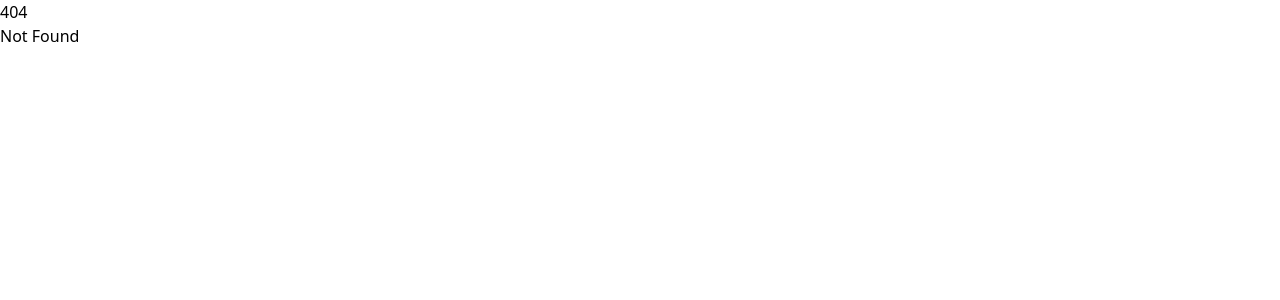
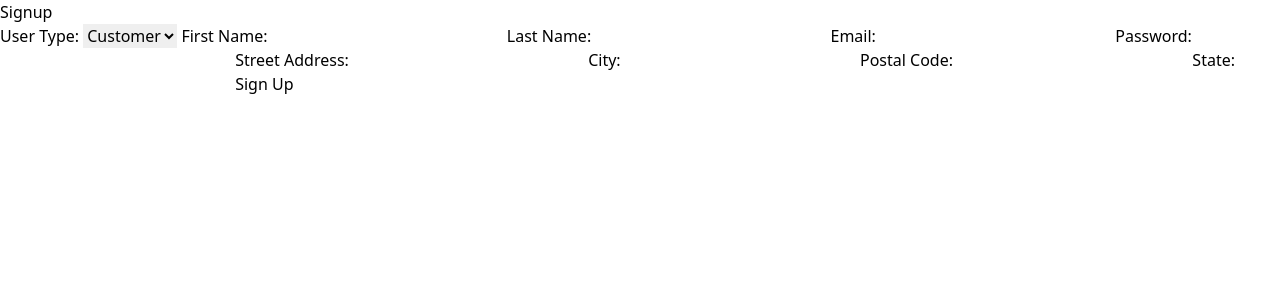
Before and after one commit to CozyWear/frontend, a SvelteKit app: page /register in a window 1280 px wide. Before the commit this address had no page. Shown: the top 300 px of the page. Built offline with nearby package versions, Linux system fonts and the light colour scheme.

Commit message:
Basic Login and Register

```diff
--- /dev/null
+++ b/src/lib/constants.ts
@@ -0,0 +1 @@
+export const api_url = "http://localhost:8000";
--- a/src/routes/+page.svelte
+++ b/src/routes/+page.svelte
@@ -1,40 +1,5 @@
 <script lang="ts">
-	import { goto } from '$app/navigation';
-
-	function gotoMerchant() {
-		goto('/merchant/');
-	}
-
-	function gotoTailor() {
-		goto('/tailor/');
-	}
 </script>
 
-<svelte:head>
-	<title>choosing</title>
-</svelte:head>
-
-<article>
-	<header>
-		<p>Who are you?</p>
-	</header>
-	<main>
-		<button on:click={gotoMerchant} class="contrast">Merchant</button>
-		<button on:click={gotoTailor} class="contrast">Tailor</button>
-	</main>
-</article>
-
 <style>
-	p {
-		font-size: 3rem;
-		text-align: center;
-	}
-
-	button {
-		font-size: 5rem;
-		text-align: center;
-		font-family: Arial, Helvetica, sans-serif;
-		width: 80%;
-		margin: 0% 10% 10% 5%;
-	}
 </style>
--- /dev/null
+++ b/src/routes/login/+page.svelte
@@ -0,0 +1,51 @@
+<script lang="ts">
+	import { api_url } from '$lib/constants';
+
+	let email: string;
+	let password: string;
+	let usertype: string;
+
+	async function handleSubmit() {
+		const formData = {
+			email,
+			password,
+			usertype: parseInt(usertype)
+		};
+
+		try {
+			const response = await fetch(`${api_url}/accounts/login`, {
+				method: 'POST',
+				headers: {
+					'Content-Type': 'application/json'
+				},
+				body: JSON.stringify(formData)
+			});
+
+			if (response.ok) {
+				console.log('Login Successful');
+			} else {
+				console.log('Invalid Email/Password/User Type');
+				console.log(response);
+			}
+		} catch (error) {
+			console.error('Error logging in:', error);
+		}
+	}
+</script>
+
+<form on:submit|preventDefault={handleSubmit}>
+	<label for="email">Email:</label>
+	<input type="email" id="email" bind:value={email} required />
+
+	<label for="password">Password:</label>
+	<input type="password" id="password" bind:value={password} required />
+
+	<label for="userType">User Type:</label>
+	<select id="userType" bind:value={usertype}>
+		<option value="0">Customer</option>
+		<option value="1">Merchant</option>
+		<option value="2">Tailor</option>
+	</select>
+
+	<button type="submit">Login</button>
+</form>
--- a/src/routes/merchant/+page.svelte
+++ /dev/null
@@ -1,32 +0,0 @@
-<script lang="ts">
-	import { goto } from '$app/navigation';
-
-	function gotoLogin() {
-		goto('merchant/login');
-	}
-
-	function gotoRegister() {
-		goto('merchant/register');
-	}
-</script>
-
-<svelte:head>
-	<title>Merchant</title>
-</svelte:head>
-
-<article>
-	<header>
-		<p>do you wanna register or login</p>
-	</header>
-	<main>
-		<button on:click={gotoLogin} class="contrast">Login</button>
-		<button on:click={gotoRegister} class="contrast">Register</button>
-	</main>
-</article>
-
-<style>
-	p {
-		font-size: 3rem;
-		text-align: center;
-	}
-</style>
--- a/src/routes/merchant/login/+page.svelte
+++ /dev/null
@@ -1,31 +0,0 @@
-<script lang="ts">
-	import user from '$lib/assets/images/user.svg';
-</script>
-
-<form action="" method="">
-	<div class="imgcontainer">
-		<img src={user} alt="Avatar" class="avatar" />
-	</div>
-
-	<div class="container">
-		<label for="uname"><b>Username</b></label>
-		<input type="text" placeholder="Enter Username" name="uname" required />
-		<br />
-
-		<label for="psw"><b>Password</b></label>
-		<input type="password" placeholder="Enter Password" name="psw" required />
-		<br />
-
-		<button type="submit">Login</button>
-		<label>
-			<input type="checkbox" name="remember" /> Remember me
-		</label>
-		<br />
-	</div>
-
-	<div class="container" style="background-color:#f1f1f1">
-		<button type="button" class="cancelbtn">Cancel</button>
-		<br />
-		<span class="psw">Forgot password </span>
-	</div>
-</form>
--- a/src/routes/merchant/register/+page.svelte
+++ /dev/null
@@ -1,34 +0,0 @@
-<form action="" method="">
-	<div class="container">
-		<label for="fname"><b>firstname</b></label>
-		<input type="text" placeholder="Enter Firstname" name="fname" required />
-
-		<label for="lname"><b>lastname</b></label>
-		<input type="text" placeholder="Enter Lastname" name="lname" />
-
-		<label for="email"><b>email</b></label>
-		<input type="email" placeholder="Enter Email" name="email" />
-
-		<label for="password"><b>password</b></label>
-		<input type="password" placeholder="Enter pasword" name="password" />
-
-		<label for="saddress"><b>street adress</b></label>
-		<input type="text" placeholder="Enter adress" name="sadress" />
-
-		<label for="state"><b>state</b></label>
-		<input type="text" placeholder="Enter state" name="state" />
-
-		<label for="pcode"><b>postal code</b></label>
-		<input type="text" placeholder="Enter postal code" name="pcode" />
-
-		<button type="submit">register</button>
-		<label>
-			<input type="checkbox" name="remember" /> Remember me
-		</label>
-	</div>
-
-	<div class="container" style="background-color:#f1f1f1">
-		<button type="button" class="cancelbtn">Cancel</button>
-		<span class="psw">Forgot password</span>
-	</div>
-</form>
--- /dev/null
+++ b/src/routes/register/+page.svelte
@@ -0,0 +1,104 @@
+<script lang="ts">
+	import { api_url } from '$lib/constants';
+
+	let usertype: string,
+		postalcode: string,
+		firstname: string,
+		lastname: string,
+		email: string,
+		password: string,
+		streetaddress: string,
+		city: string,
+		state: string;
+
+	async function handleSubmit() {
+		const formData = {
+			usertype: parseInt(usertype),
+			firstname,
+			lastname,
+			email,
+			password,
+			streetaddress,
+			city,
+			postalcode,
+			state
+		};
+
+		if (!validateFormData(formData)) {
+			return;
+		}
+
+		try {
+			const response = await fetch(`${api_url}/accounts/register`, {
+				method: 'POST',
+				headers: {
+					'Content-Type': 'application/json'
+				},
+				body: JSON.stringify(formData)
+			});
+
+			if (response.ok) {
+				console.log('Signup successful!');
+			} else {
+				console.error('Signup failed:', response.statusText);
+			}
+		} catch (error) {
+			console.error('Error signing up:', error);
+		}
+	}
+
+	function validateFormData(formData: any) {
+		if (
+			!formData.firstname ||
+			!formData.lastname ||
+			!formData.email ||
+			!formData.password ||
+			!formData.streetaddress ||
+			!formData.city ||
+			!formData.postalcode ||
+			!formData.state
+		) {
+			alert('All fields are required and need to be valid.');
+			return false;
+		}
+
+		return true;
+	}
+</script>
+
+<h1>Signup</h1>
+
+<form on:submit|preventDefault={handleSubmit}>
+	<label for="usertype">User Type:</label>
+	<select id="usertype" bind:value={usertype}>
+		<option value="0">Customer</option>
+		<option value="1">Merchant</option>
+		<option value="2">Tailor</option>
+	</select>
+
+	<label for="firstname">First Name:</label>
+	<input type="text" id="firstname" bind:value={firstname} required />
+
+	<label for="lastname">Last Name:</label>
+	<input type="text" id="lastname" bind:value={lastname} required />
+
+	<label for="email">Email:</label>
+	<input type="email" id="email" bind:value={email} required />
+
+	<label for="password">Password:</label>
+	<input type="password" id="password" bind:value={password} required />
+
+	<label for="streetaddress">Street Address:</label>
+	<input type="text" id="streetaddress" bind:value={streetaddress} required />
+
+	<label for="city">City:</label>
+	<input type="text" id="city" bind:value={city} required />
+
+	<label for="postalcode">Postal Code:</label>
+	<input type="text" id="postalcode" bind:value={postalcode} required />
+
+	<label for="state">State:</label>
+	<input type="text" id="state" bind:value={state} required />
+
+	<button type="submit">Sign Up</button>
+</form>
--- a/src/routes/tailor/+page.svelte
+++ /dev/null
@@ -1,32 +0,0 @@
-<script lang="ts">
-	import { goto } from '$app/navigation';
-
-	function gotoLogin() {
-		goto('tailor/login');
-	}
-
-	function gotoRegister() {
-		goto('tailor/register');
-	}
-</script>
-
-<svelte:head>
-	<title>Merchant</title>
-</svelte:head>
-
-<article>
-	<header>
-		<p>do you wanna register or login</p>
-	</header>
-	<main>
-		<button on:click={gotoLogin} class="contrast">Login</button>
-		<button on:click={gotoRegister} class="contrast">Register</button>
-	</main>
-</article>
-
-<style>
-	p {
-		font-size: 3rem;
-		text-align: center;
-	}
-</style>
--- a/src/routes/tailor/login/+page.svelte
+++ /dev/null
@@ -1,27 +0,0 @@
-<script lang="ts">
-	import user from '$lib/assets/images/user.svg';
-</script>
-
-<form action="" method="">
-	<div class="imgcontainer">
-		<img src={user} alt="Avatar" class="avatar" />
-	</div>
-
-	<div class="container">
-		<label for="uname"><b>Username</b></label>
-		<input type="text" placeholder="Enter Username" name="uname" required />
-
-		<label for="psw"><b>Password</b></label>
-		<input type="password" placeholder="Enter Password" name="psw" required />
-
-		<button type="submit">Login</button>
-		<label>
-			<input type="checkbox" name="remember" /> Remember me
-		</label>
-	</div>
-
-	<div class="container" style="background-color:#f1f1f1">
-		<button type="button" class="cancelbtn">Cancel</button>
-		<span class="psw">Forgot </span>
-	</div>
-</form>
--- a/src/routes/tailor/register/+page.svelte
+++ /dev/null
@@ -1,34 +0,0 @@
-<form action="" method="">
-	<div class="container">
-		<label for="fname"><b>firstname</b></label>
-		<input type="text" placeholder="Enter Firstname" name="fname" required />
-
-		<label for="lname"><b>lastname</b></label>
-		<input type="text" placeholder="Enter Lastname" name="lname" />
-
-		<label for="email"><b>email</b></label>
-		<input type="email" placeholder="Enter Email" name="email" />
-
-		<label for="password"><b>password</b></label>
-		<input type="password" placeholder="Enter pasword" name="password" />
-
-		<label for="saddress"><b>street adress</b></label>
-		<input type="text" placeholder="Enter adress" name="sadress" />
-
-		<label for="state"><b>state</b></label>
-		<input type="text" placeholder="Enter state" name="state" />
-
-		<label for="pcode"><b>postal code</b></label>
-		<input type="text" placeholder="Enter postal code" name="pcode" />
-
-		<button type="submit">register</button>
-		<label>
-			<input type="checkbox" name="remember" /> Remember me
-		</label>
-	</div>
-
-	<div class="container" style="background-color:#f1f1f1">
-		<button type="button" class="cancelbtn">Cancel</button>
-		<span class="psw">Forgot password</span>
-	</div>
-</form>
```
